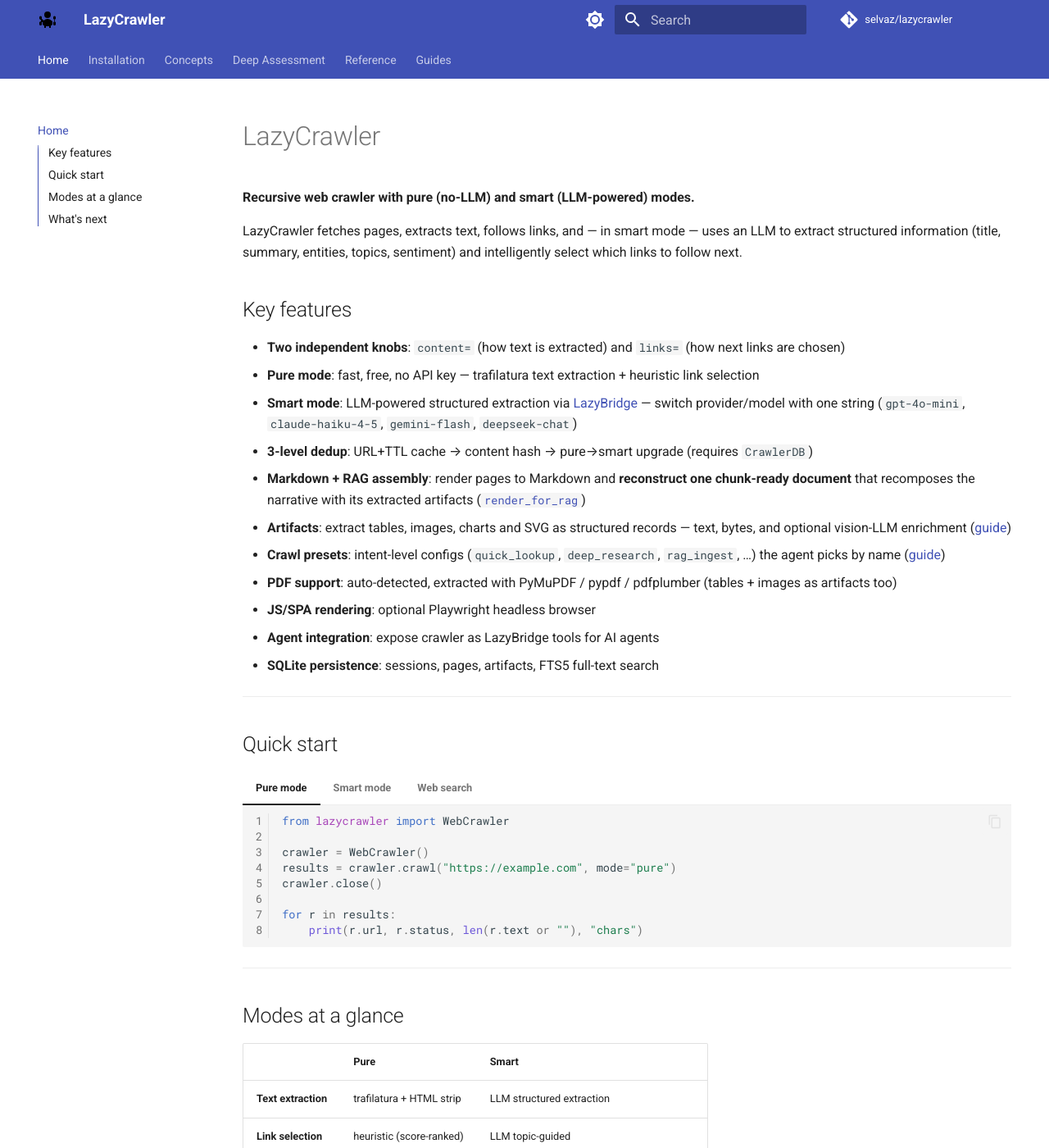
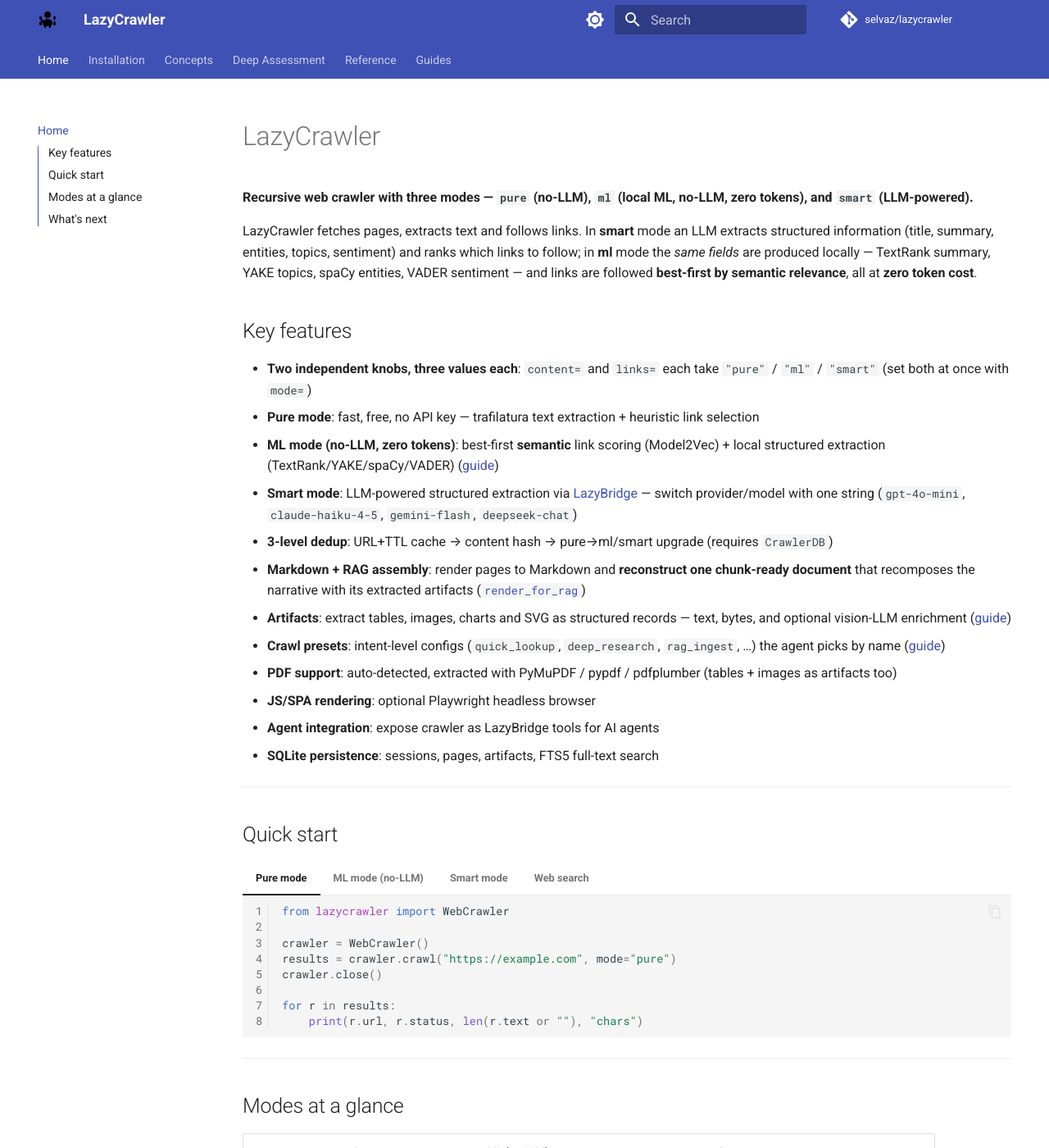
Before and after one commit to selvaz/LazyCrawler, an MkDocs documentation site: the page built from docs/index.md, in a window 1280 px wide and 1400 px high. Shown: the whole window at 82% size. Built offline with MkDocs 1.6.1 and Material for MkDocs 9.7.7, drawn with Linux system fonts in a browser that asks for light colours; comment, search, counter and statistics services are not loaded; some of the changed text lies outside the part shown.

Commit message:
docs: make the whole site coherent with three modes (pure / ml / smart)
The home and several entry points still framed LazyCrawler as a two-mode
(pure/smart) crawler. Updated everywhere the ml tier was missing:

- index.md: tagline, key-features (ml bullet), the "Modes at a glance" table now
  has a third ML column, an "ML mode" Quick-start tab, and the killer-combo note.
- README: intro "two modes" -> "three modes"; the knobs table gains an `ml`
  column; mode-shortcut examples include ml; install list adds [ml]/[nlp].
- concepts.md: "Pure vs Smart" -> "Pure / ML / Smart"; link-selection pipeline,
  Level-3 cache upgrade (pure->ml/smart, richness order) and same-domain wording
  updated.
- mkdocs.yml site_description, pyproject description, and the package docstring
  now describe all three modes.
- database.md / concepts.md dedup flow: "extract (pure/ml/smart)".

"Two independent knobs" stays (there are genuinely two knobs: content + links —
each now takes pure/ml/smart). mkdocs --strict clean; 154 tests green (docs/text only).

````diff
--- a/docs/index.md
+++ b/docs/index.md
@@ -1,15 +1,16 @@
 # LazyCrawler
 
-**Recursive web crawler with pure (no-LLM) and smart (LLM-powered) modes.**
+**Recursive web crawler with three modes — `pure` (no-LLM), `ml` (local ML, no-LLM, zero tokens), and `smart` (LLM-powered).**
 
-LazyCrawler fetches pages, extracts text, follows links, and — in smart mode — uses an LLM to extract structured information (title, summary, entities, topics, sentiment) and intelligently select which links to follow next.
+LazyCrawler fetches pages, extracts text and follows links. In **smart** mode an LLM extracts structured information (title, summary, entities, topics, sentiment) and ranks which links to follow; in **ml** mode the *same fields* are produced locally — TextRank summary, YAKE topics, spaCy entities, VADER sentiment — and links are followed **best-first by semantic relevance**, all at **zero token cost**.
 
 ## Key features
 
-- **Two independent knobs**: `content=` (how text is extracted) and `links=` (how next links are chosen)
+- **Two independent knobs, three values each**: `content=` and `links=` each take `"pure"` / `"ml"` / `"smart"` (set both at once with `mode=`)
 - **Pure mode**: fast, free, no API key — trafilatura text extraction + heuristic link selection
+- **ML mode (no-LLM, zero tokens)**: best-first **semantic** link scoring (Model2Vec) + local structured extraction (TextRank/YAKE/spaCy/VADER) ([guide](guides/ml-mode.md))
 - **Smart mode**: LLM-powered structured extraction via [LazyBridge](https://core.lazybridge.com) — switch provider/model with one string (`gpt-4o-mini`, `claude-haiku-4-5`, `gemini-flash`, `deepseek-chat`)
-- **3-level dedup**: URL+TTL cache → content hash → pure→smart upgrade (requires `CrawlerDB`)
+- **3-level dedup**: URL+TTL cache → content hash → pure→ml/smart upgrade (requires `CrawlerDB`)
 - **Markdown + RAG assembly**: render pages to Markdown and **reconstruct one chunk-ready document** that recomposes the narrative with its extracted artifacts ([`render_for_rag`](guides/markdown-rag.md))
 - **Artifacts**: extract tables, images, charts and SVG as structured records — text, bytes, and optional vision-LLM enrichment ([guide](guides/artifacts.md))
 - **Crawl presets**: intent-level configs (`quick_lookup`, `deep_research`, `rag_ingest`, …) the agent picks by name ([guide](guides/presets.md))
@@ -33,6 +34,22 @@ LazyCrawler fetches pages, extracts text, follows links, and — in smart mode
 
     for r in results:
         print(r.url, r.status, len(r.text or ""), "chars")
+    ```
+
+=== "ML mode (no-LLM)"
+
+    ```python
+    # pip install lazycrawler[ml,nlp]   — local ML, zero tokens
+    from lazycrawler import WebCrawler, CrawlerConfig
+
+    crawler = WebCrawler(CrawlerConfig(max_depth=1, max_pages=20))
+    results = crawler.crawl(
+        "https://example.com", mode="ml", topic="solid-state batteries"
+    )  # best-first semantic frontier + local summary/entities/topics/sentiment
+    crawler.close()
+
+    for r in results:
+        print(r.url, "|", r.summary, "|", r.topics)
     ```
 
 === "Smart mode"
@@ -71,17 +88,20 @@ LazyCrawler fetches pages, extracts text, follows links, and — in smart mode
 
 ## Modes at a glance
 
-| | Pure | Smart |
-|---|---|---|
-| **Text extraction** | trafilatura + HTML strip | LLM structured extraction |
-| **Link selection** | heuristic (score-ranked) | LLM topic-guided |
-| **Output fields** | `url`, `text`, `title` | + `summary`, `entities`, `topics`, `sentiment` |
-| **LLM required** | No | Yes (LazyBridge) |
-| **Cost** | Free | Per-page LLM tokens |
-| **Speed** | Fast | Slower (LLM latency) |
-| **Best for** | Bulk crawl, text corpus | Research, structured data |
+| | Pure | ML (no-LLM) | Smart |
+|---|---|---|---|
+| **Text extraction** | trafilatura + HTML strip | TextRank + YAKE + spaCy + VADER | LLM structured extraction |
+| **Link selection** | heuristic (first-N) | best-first **semantic** (Model2Vec) | LLM topic-guided |
+| **Output fields** | `url`, `text`, `title` | + `summary`, `entities`, `topics`, `sentiment` | + `summary`, `entities`, `topics`, `sentiment` |
+| **LLM required** | No | No | Yes (LazyBridge) |
+| **Token cost** | Free | **Free** | Per-page LLM tokens |
+| **Speed** | Fast | Fast (CPU) | Slower (LLM latency) |
+| **Best for** | Bulk crawl, text corpus | Topic-guided research at zero cost | Deep extraction on key pages |
 
-You can mix: `content="smart", links="pure"` runs LLM extraction but uses heuristic link selection (cuts cost by ~50%).
+You can mix the knobs: `content="smart", links="pure"` runs LLM extraction with
+heuristic links (cuts cost ~50%); the killer combo is **`links="ml"` for breadth +
+`content="smart"` on the winners** — point the crawl at a topic for free, spend
+tokens only where they matter.
 
 ---
 
--- a/lazycrawler/__init__.py
+++ b/lazycrawler/__init__.py
@@ -1,8 +1,10 @@
 # -*- coding: utf-8 -*-
 """
-LazyCrawler — a generic web crawler + search with two modes (pure / smart).
+LazyCrawler — a generic web crawler + search with three modes (pure / ml / smart).
 
   pure   = no LLM, no cost. trafilatura/regex + heuristic link selection.
+  ml     = no LLM, zero tokens. Model2Vec best-first semantic link scoring +
+           local structured extraction (TextRank/YAKE/spaCy/VADER).
   smart  = LLM via LazyBridge for structured extraction and link selection.
 
 WebSearch is a derivation of WebCrawler: it seeds itself from a search engine's
--- a/mkdocs.yml
+++ b/mkdocs.yml
@@ -1,5 +1,5 @@
 site_name: LazyCrawler
-site_description: Recursive web crawler with pure and LLM-powered smart modes
+site_description: Recursive web crawler with three modes — pure, ml (local, no-LLM), and smart (LLM)
 site_url: https://selvaz.github.io/lazycrawler/
 repo_url: https://github.com/selvaz/lazycrawler
 repo_name: selvaz/lazycrawler
--- a/pyproject.toml
+++ b/pyproject.toml
@@ -5,7 +5,7 @@ build-backend = "setuptools.build_meta"
 [project]
 name = "lazycrawler"
 version = "0.12.0"
-description = "Web crawler + search with pure (no-LLM) and smart (LazyBridge LLM) modes, SQLite persistence and 3-level dedup."
+description = "Web crawler + search with three modes — pure (no-LLM), ml (local ML, no-LLM, zero tokens) and smart (LazyBridge LLM) — SQLite persistence and dedup."
 readme = "README.md"
 requires-python = ">=3.10"
 license = { file = "LICENSE" }
````
Also changed, not shown: README.md (+12 -10 lines), docs/concepts.md (+9 -5 lines), docs/guides/database.md (+1 -1 lines).
